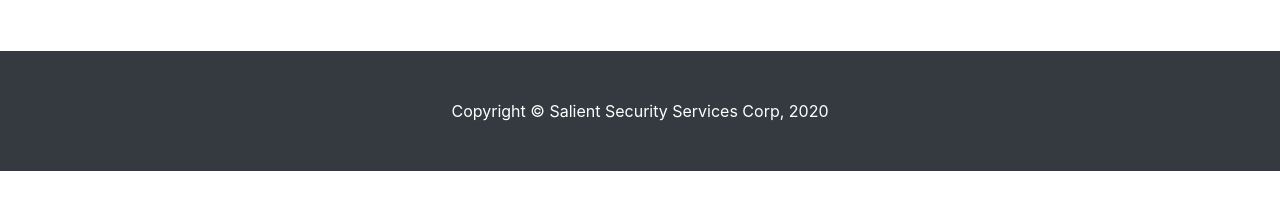
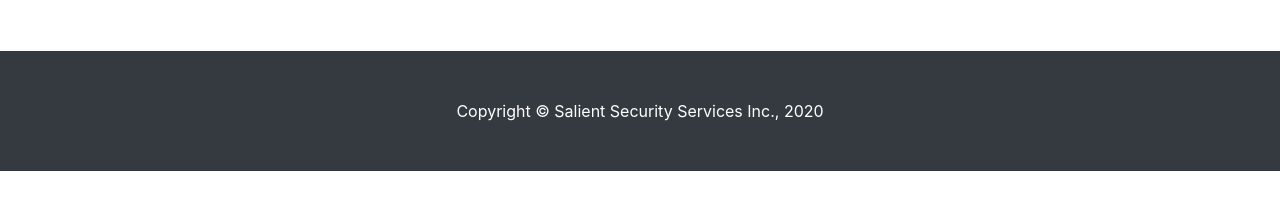
Before and after one commit to alonsop2017/genapex-site, a Jekyll site: the page built from _pages/about.md, in a window 1280 px wide. Shown: the part 683-893 px from the top of the page. Built offline with Jekyll 4.4.1, drawn with Linux system fonts in a browser that asks for light colours; our own code applies the rules of GitHub Pages for plain Markdown files.

Commit message:
Use title as co name in footer

```diff
--- a/_includes/footer.html
+++ b/_includes/footer.html
@@ -2,7 +2,7 @@
 <footer class="py-5 bg-dark">
   <div class="container">
     <p class="m-0 text-center text-white">
-      Copyright &copy; Salient Security Services Corp, 2020
+      Copyright &copy; {{ site.title }}, 2020
     </p>
   </div>
   <!-- /.container -->
```
